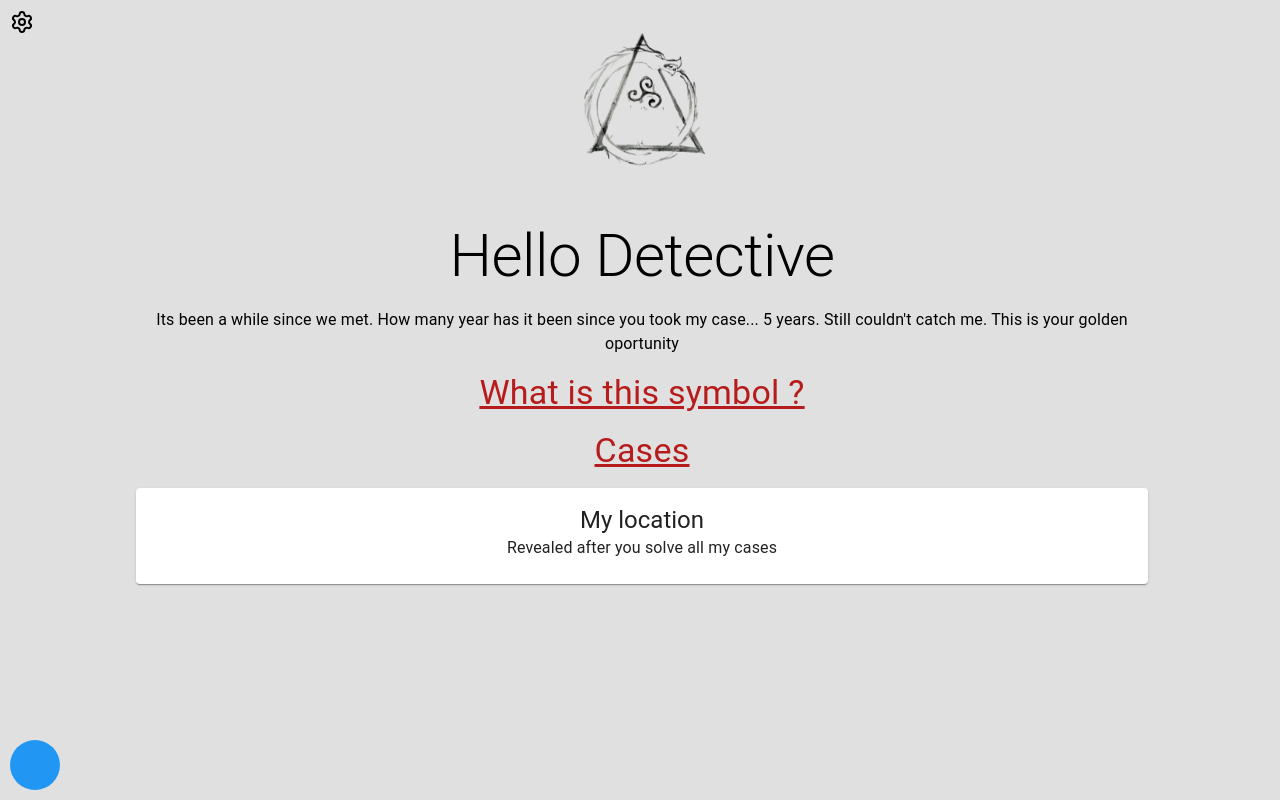
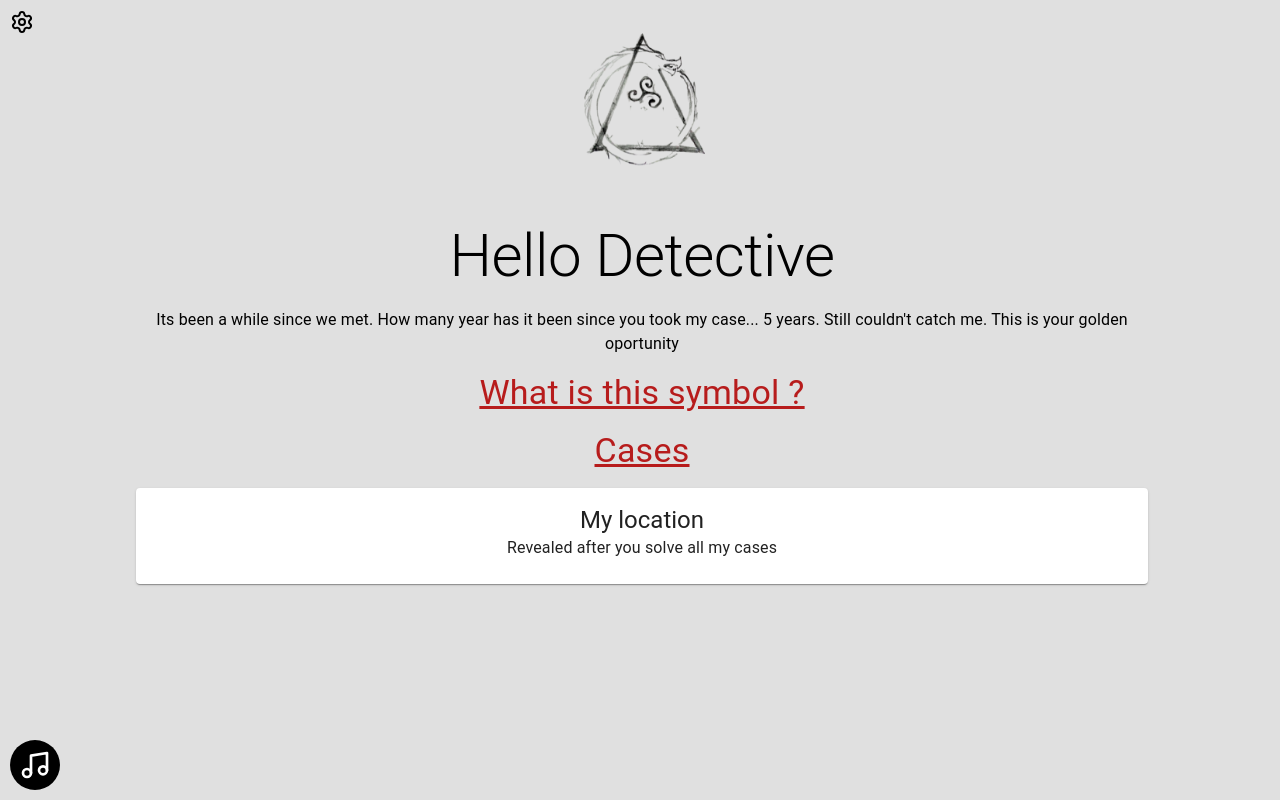
Before and after one commit to Witman-devs/webloop, a React (Vite) app: page / in a window 1280 px wide. Both pictures are taken after a click on the button "START GAME". Built offline with nearby package versions, Linux system fonts and the light colour scheme; no server answers.

Commit message:
music black

```diff
--- a/src/components/Floty.jsx
+++ b/src/components/Floty.jsx
@@ -1,7 +1,7 @@
 import { useState, useEffect, useRef } from "react";
 import Card from "@mui/material/Card";
 import { CardContent, Stack, Typography } from "@mui/material";
-import { ArrowBigLeft, ArrowBigRight, Pause, Play } from "lucide-react";
+import { ArrowBigLeft, ArrowBigRight, Pause, Play, Music } from "lucide-react";
 import { Howl, Howler } from "howler"; // Import Howl and Howler
 
 import { MUSIC } from "../consts";
@@ -25,10 +25,14 @@ const FloatStyle = {
   height: "50px",
   width: "50px",
   borderRadius: "50%",
-  backgroundColor: blue[500],
+  backgroundColor: "black", // Updated to black
   position: "fixed",
   top: "calc(100vh - 60px)",
-  zIndex: 20
+  zIndex: 20,
+  display: 'flex',
+  justifyContent: 'center',
+  alignItems: 'center',
+  cursor: 'pointer',
 };
 
 function MusicControl() {
@@ -51,7 +55,7 @@ function MusicControl() {
       const sound = new Howl({
         src: [soundSrc],
         html5: true, // Use HTML5 audio to prevent issues with large files or iOS
-        loop: true,  // Loop the current track
+        loop: true,  // Loop the current track
         volume: getEffectiveVolume('music', 1), // Use the helper function to get effective volume
         onend: () => {
           // This would typically be for sequential play, but with loop: true, it might not fire
@@ -73,7 +77,7 @@ function MusicControl() {
         soundRef.current = null;
       }
     };
-  }, [musicId]); // Re-run effect when musicId changes
+  }, [musicId, getEffectiveVolume]); // Re-run effect when musicId changes
 
   // Effect to handle play/pause state changes
   useEffect(() => {
@@ -145,7 +149,10 @@ export default function Floaty() {
   const [menuOpen, setMenuOpen] = useState(false);
   return (
     <>
-      <div style={FloatStyle} onClick={() => setMenuOpen(!menuOpen)} />
+      {/* Updated the floating button to be black with a music icon */}
+      <div style={FloatStyle} onClick={() => setMenuOpen(!menuOpen)}>
+        <Music color="white" size={32} />
+      </div>
       <FloatMenuStack open={menuOpen} />
     </>
   );
```
